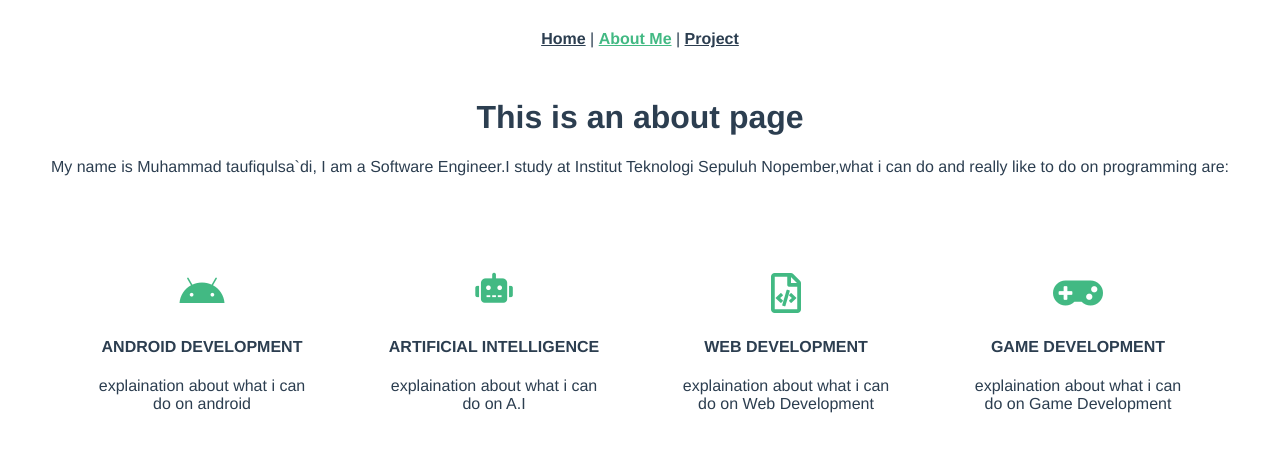
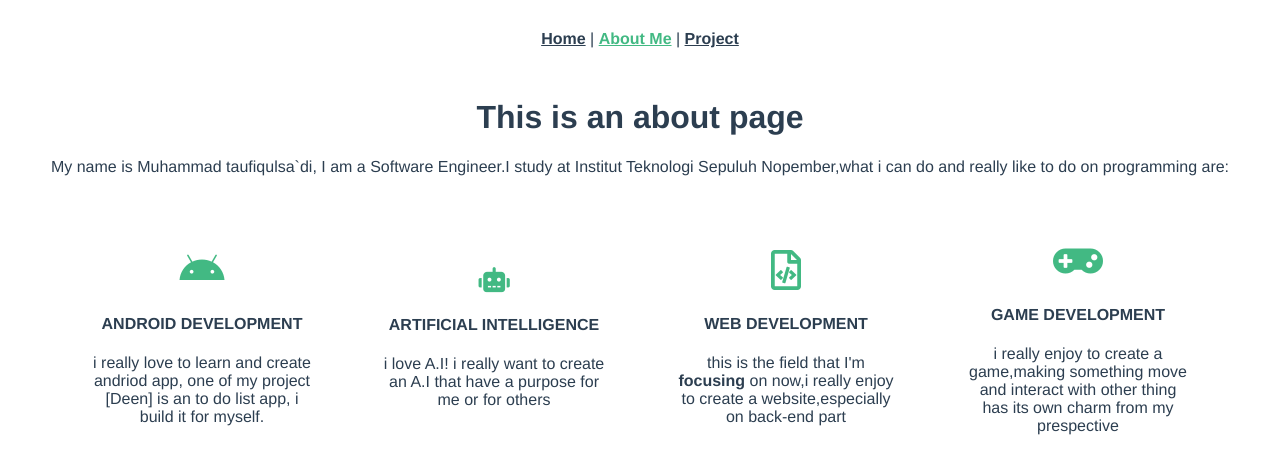
Before and after one commit to metaufiq/Project, a Vue app in the folder personal_website/: page /about in a window 1280 px wide. Shown: the top 474 px of the page. Built offline with nearby package versions, Linux system fonts and the light colour scheme.

Commit message:
update personal_website

```diff
--- a/personal_website/src/components/ProgrammingList.vue
+++ b/personal_website/src/components/ProgrammingList.vue
@@ -5,29 +5,30 @@
                 <i class="fab fa-android"></i>
             </span>
             <h4>ANDROID DEVELOPMENT</h4>
-            <p>explaination about what i can do on android</p>
+            <p>i really love to learn and create andriod app,
+                one of my project [Deen] is an to do list app,
+                i build it for myself.</p>
         </div>
         <div id="itemRobot">
             <span id="robot">
                 <i class="fas fa-robot"></i>
             </span>
             <h4 id="robottittle">ARTIFICIAL INTELLIGENCE</h4>
-            <p>explaination about what i can do on A.I</p>
+            <p>i love A.I! i really want to create an A.I that have a purpose for me or for others </p>
         </div>
         <div id="item">
             <span>
                 <i class="far fa-file-code"></i>
             </span>
             <h4>WEB DEVELOPMENT</h4>
-            <p>explaination about what i can do on Web Development</p>
+            <p>this is the field that I'm <b>focusing</b> on now,i really enjoy to create a website,especially on back-end part</p>
         </div>
         <div id="item">
             <span>
                 <i class="fas fa-gamepad"></i>
             </span>
-
             <h4>GAME DEVELOPMENT</h4>
-            <p>explaination about what i can do on Game Development</p>
+            <p>i really enjoy to create a game,making something move and interact with other thing has its own charm from my prespective</p>
         </div>
     </div>
 </template>
@@ -42,26 +43,26 @@ export default {
 #list{
   display: grid;
   grid-template-columns: 1fr 1fr 1fr 1fr;
+  grid-template-columns: 1fr 1fr 1fr 1fr;
   margin-top: 5vw;
   padding: 0 5%;
   align-items: center;
   grid-column-gap: 1rem;
   #item{
       text-align: center;
-      padding: 2rem 2vw;
+      padding: 0 2vw;
     span{
         font-size: 40px; color:#42b983;
     }
   }
   #itemRobot{
     text-align: center;
-    padding: 2rem 2vw;
+    padding: 0 2vw;
     span{
-        font-size: 30px; color:#42b983;
+        font-size: 25px; color:#42b983;
     }
   }
   #robottittle{
-      padding-top: 10px;
   }
 
 }
--- a/personal_website/src/components/ProjectList.vue
+++ b/personal_website/src/components/ProjectList.vue
@@ -5,10 +5,22 @@
                 <h2>MyWorld</h2>
             </div>
             <div id="image">
-                <img src="https://cdn3.vox-cdn.com/thumbor/bPCRIdjx6NGcRodhN6CgGwrhJy8=/0x1080/volume-assets.voxmedia.com/production/7cd11af9a0191b0eba43afdbe4e0172a/Action_forest.png" alt="" id="image">
+                <img src="../assets/MyWorld.png" alt="" id="image">
             </div>
             <div id="description">
                 <p>MyWorld is a game that implement MineCraft world to website,so you can create and enjoy the world.We use Three.js to create this project</p>
+            </div>
+        </div>
+
+        <div id="project">
+            <div id="projectTittle">
+                <h2>This Website too!</h2>
+            </div>
+            <div id="image">
+                <img src="https://cdn.lynda.com/course/82409/82409-636282992381780999-16x9.jpg" alt="" id="image">
+            </div>
+            <div id="description">
+                <p>I use Vue.js to create this website and i hope you like it</p>
             </div>
         </div>
     </div>
@@ -18,7 +30,6 @@
     #list{
         display: grid;
         grid-template-columns: 80vw;
-        margin-top: 5vw;
         align-items: center;
         text-align: center;
         justify-content: center;
@@ -28,6 +39,8 @@
             grid-template-areas:
                 "tittle tittle"
                 "img description";
+
+            margin-bottom: 3vw;
             #projectTittle{
                 grid-area: tittle;
                 text-align: left;
--- a/personal_website/src/views/Project.vue
+++ b/personal_website/src/views/Project.vue
@@ -13,3 +13,9 @@ export default {
     }
 }
 </script>
+
+<style lang="scss" scoped>
+    h1{
+        margin-bottom: 5vw;
+    }
+</style>
```
Also changed, not shown: personal_website/src/assets/MyWorld.png (added).
